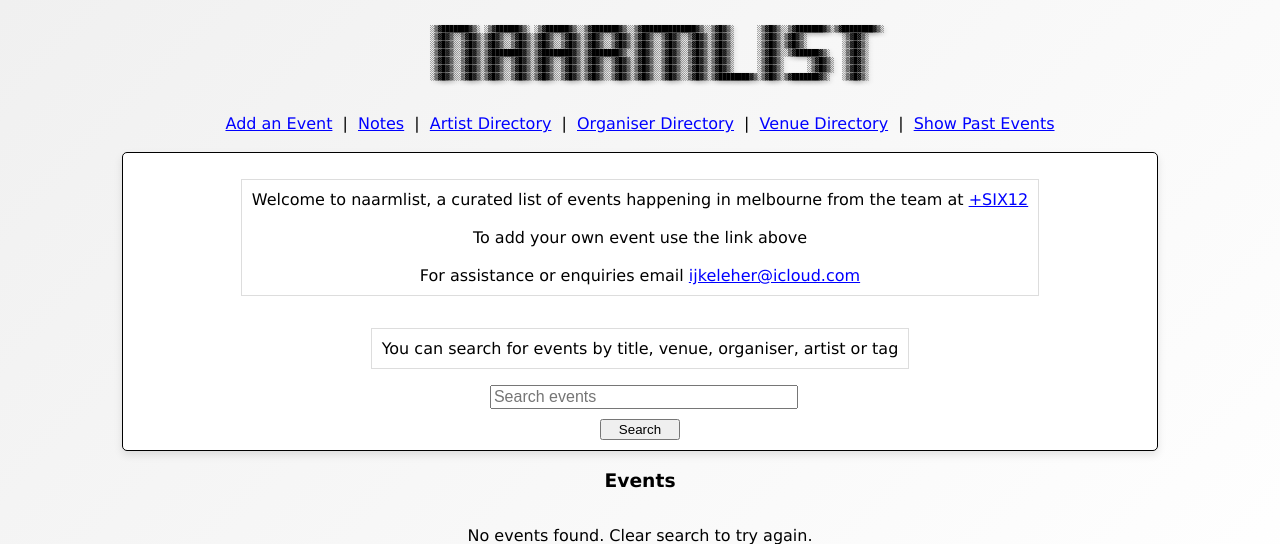
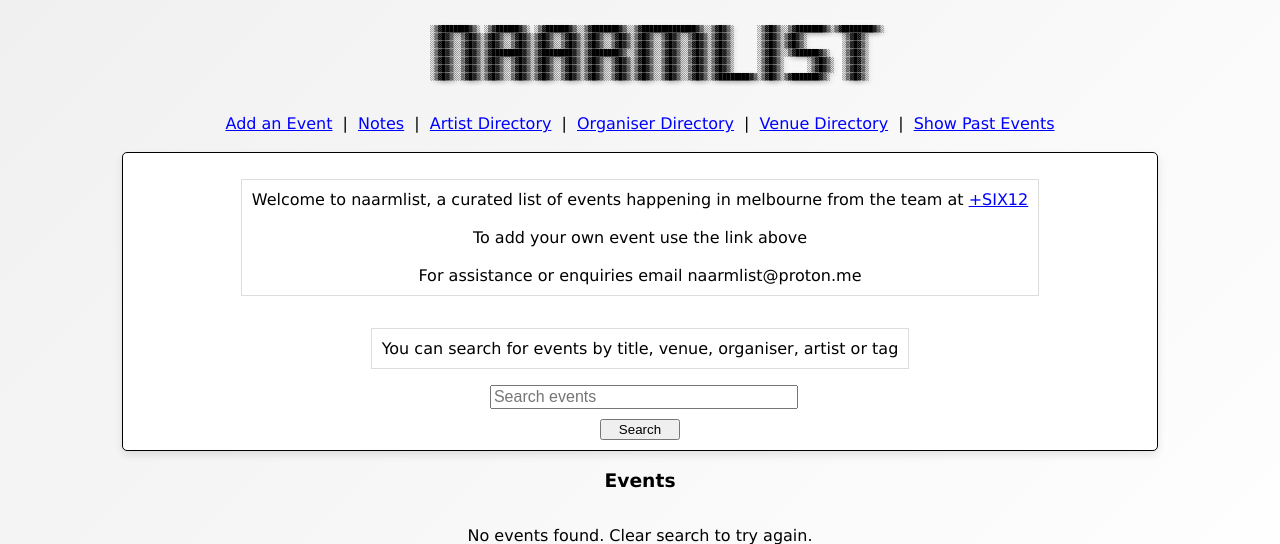
Before and after one commit to naarmlist/naarmlist-site, a Flask app: page / in a window 1280 px wide. Shown: the top 544 px of the page. Run offline with Flask 3, Linux system fonts and the light colour scheme; data that the repository does not hold is empty.

Commit message:
chore: update support email

```diff
--- a/app/templates/index.html
+++ b/app/templates/index.html
@@ -51,7 +51,7 @@
           <br></br>
           To add your own event use the link above
           <br></br>
-          For assistance or enquiries email <a href="ijkeleher@icloud.com">ijkeleher@icloud.com</a>
+          For assistance or enquiries email naarmlist@proton.me
           {% endif %}
         </p>
         <!-- if we are in a search AND looking at past events only return items that are in the past -->
```
